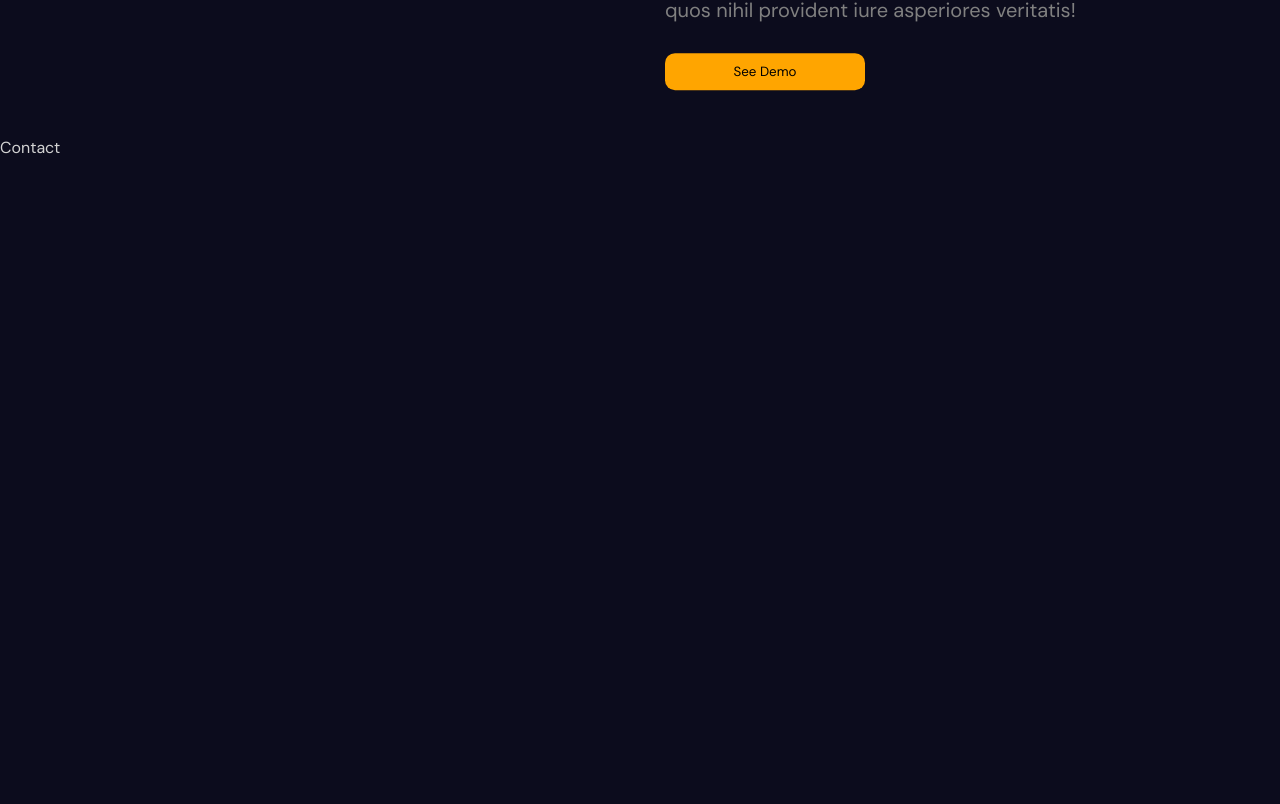
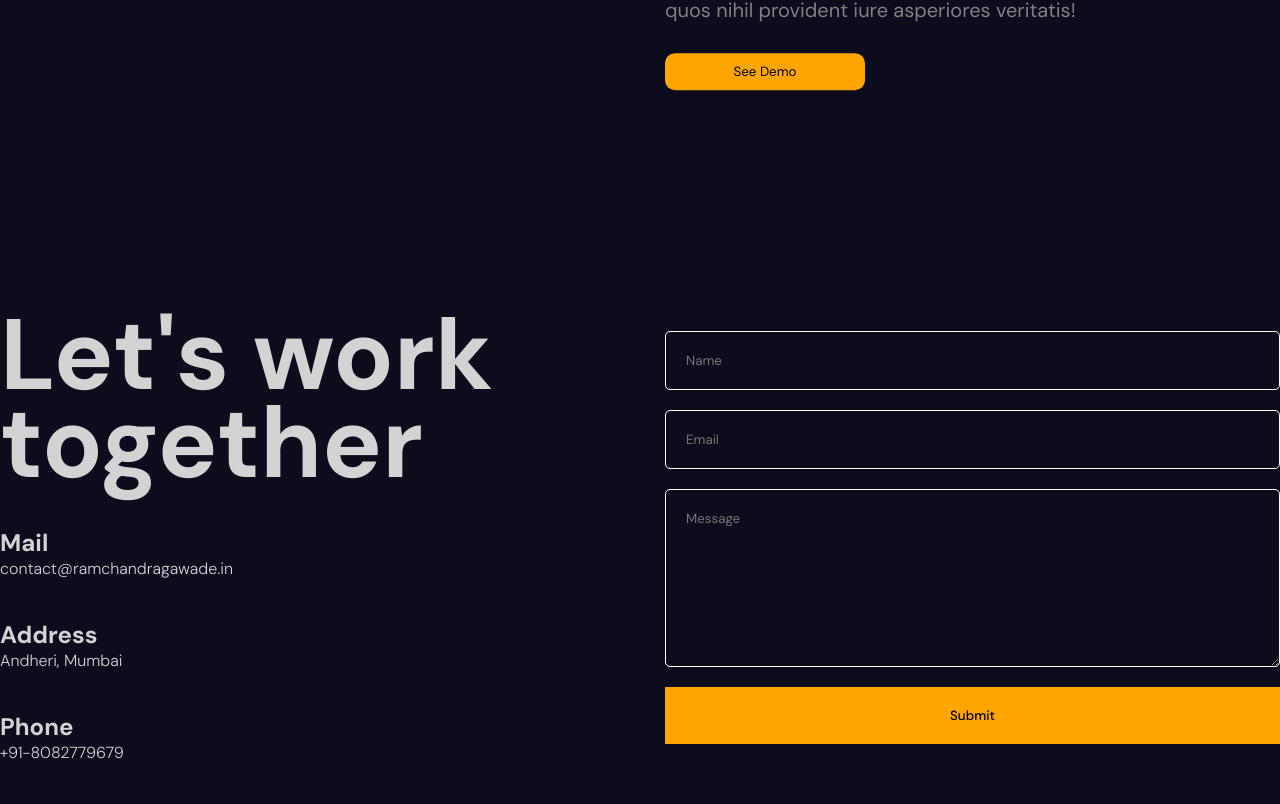
Before and after one commit to ramchandragawade/portfolio-react, a React (Vite) app: page / in a window 1280 px wide. Shown: the part 6416-7220 px from the top of the page. Built offline with nearby package versions, Linux system fonts and the light colour scheme.

Commit message:
contact basic

```diff
--- a/src/App.jsx
+++ b/src/App.jsx
@@ -1,4 +1,5 @@
 import './app.scss';
+import Contact from './components/contact/Contact';
 import Hero from './components/hero/Hero';
 import Navbar from './components/navbar/Navbar';
 import Parallax from './components/parallax/Parallax';
@@ -20,10 +21,10 @@ const App = () => {
       <Parallax type='projects'/>
     </section>
     <Portfolio/>
-    <section id='Contact'>Contact</section>
+    <section id='Contact'>
+      <Contact/>
+    </section>
     <section id='About'>About</section>
-    {/* <Temp/>
-    <Temp/> */}
   </div>;
 };
 
--- /dev/null
+++ b/src/components/contact/Contact.jsx
@@ -0,0 +1,32 @@
+import './contact.scss';
+const Contact = () => {
+  return (
+    <div className='contact'>
+        <div className="textContainer">
+            <h1>Let's work together</h1>
+            <div className="item">
+                <h2>Mail</h2>
+                <span>contact@ramchandragawade.in</span>
+            </div>
+            <div className="item">
+                <h2>Address</h2>
+                <span>Andheri, Mumbai</span>
+            </div>
+            <div className="item">
+                <h2>Phone</h2>
+                <span>+91-8082779679</span>
+            </div>
+        </div>
+        <div className="formContainer">
+            <form>
+                <input type="text" required placeholder='Name'/>
+                <input type="email" required placeholder='Email'/>
+                <textarea rows="8" placeholder='Message'></textarea>
+                <button type="submit">Submit</button>
+            </form>
+        </div>
+    </div>
+  )
+}
+
+export default Contact;
--- /dev/null
+++ b/src/components/contact/contact.scss
@@ -0,0 +1,49 @@
+.contact {
+    height: 100%;
+    max-width: 1366px;
+    margin: auto;
+    display: flex;
+    align-items: center;
+    gap: 50px;
+
+    .textContainer {
+        flex: 1;
+        display: flex;
+        flex-direction: column;
+        gap: 40px;
+
+        h1 {
+            font-size: 100px;
+            line-height: 88px;
+        }
+        span {
+            font-weight: 300;
+        }
+    }
+
+    .formContainer {
+        flex: 1;
+
+        form {
+            display: flex;
+            flex-direction: column;
+            gap: 20px;
+
+            input, textarea {
+                padding: 20px;
+                background-color: transparent;
+                border: 1px solid white;
+                color: white;
+                border-radius: 5px;
+            }
+
+            button {
+                padding: 20px;
+                border: none;
+                background-color: orange;
+                cursor: pointer;
+                font-weight: 500;
+            }
+        }
+    }
+}
```
